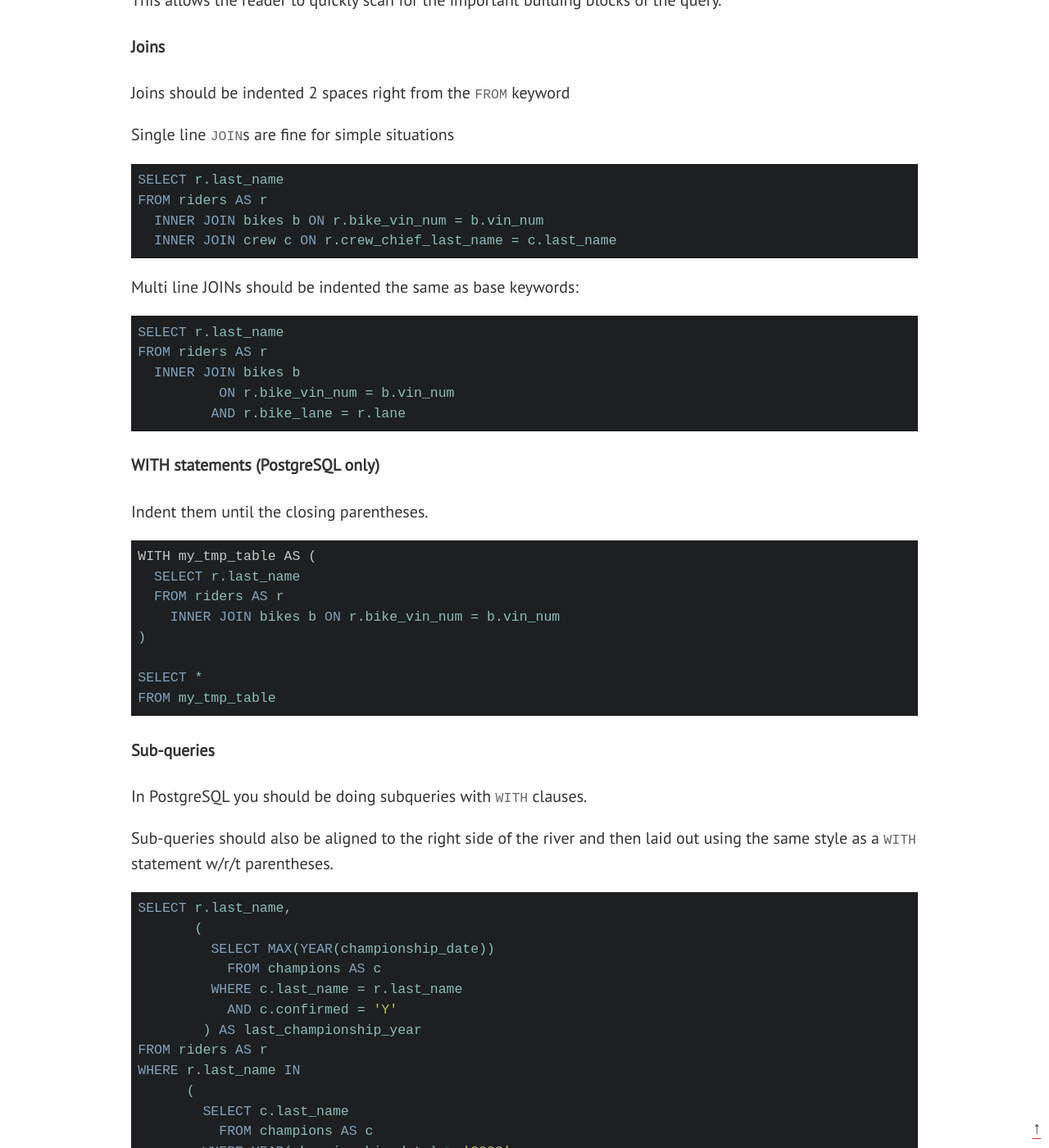
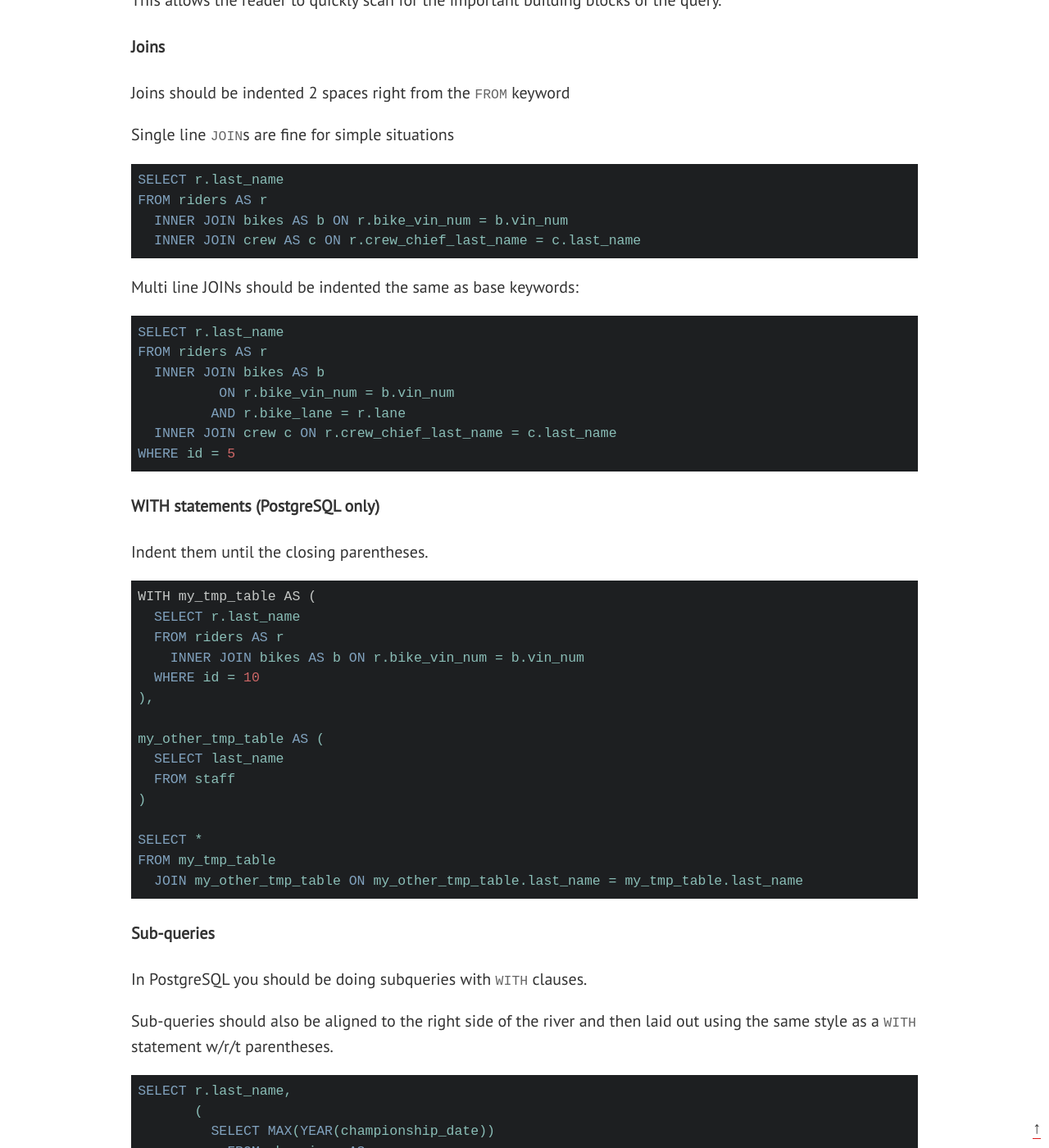
Before and after one commit to treffynnon/sqlstyle.guide, a Jekyll site: the page built from index.md, in a window 1280 px wide and 1400 px high, scrolled down 5869 px. Shown: the whole window at 82% size. Built offline with Jekyll 4.4.1, drawn with Linux system fonts in a browser that asks for light colours; nearby versions of some CDN libraries; some web fonts are replaced; comment, search, counter and statistics services are not loaded; some of the changed text lies outside the part shown.

Commit message:
Better examples, tweak the case statement, redshift keyword link

````diff
--- a/_includes/sqlstyle.guide.md
+++ b/_includes/sqlstyle.guide.md
@@ -228,8 +228,8 @@ Single line `JOIN`s are fine for simple situations
 ```sql
 SELECT r.last_name
 FROM riders AS r
-  INNER JOIN bikes b ON r.bike_vin_num = b.vin_num
-  INNER JOIN crew c ON r.crew_chief_last_name = c.last_name
+  INNER JOIN bikes AS b ON r.bike_vin_num = b.vin_num
+  INNER JOIN crew AS c ON r.crew_chief_last_name = c.last_name
 ```
 
 Multi line JOINs should be indented the same as base keywords:
@@ -237,9 +237,11 @@ Multi line JOINs should be indented the same as base keywords:
 ```sql
 SELECT r.last_name
 FROM riders AS r
-  INNER JOIN bikes b
+  INNER JOIN bikes AS b
           ON r.bike_vin_num = b.vin_num
          AND r.bike_lane = r.lane
+  INNER JOIN crew c ON r.crew_chief_last_name = c.last_name
+WHERE id = 5
 ```
 
 #### WITH statements (PostgreSQL only)
@@ -250,11 +252,18 @@ Indent them until the closing parentheses.
 WITH my_tmp_table AS (
   SELECT r.last_name
   FROM riders AS r
-    INNER JOIN bikes b ON r.bike_vin_num = b.vin_num
+    INNER JOIN bikes AS b ON r.bike_vin_num = b.vin_num
+  WHERE id = 10
+),
+
+my_other_tmp_table AS (
+  SELECT last_name
+  FROM staff
 )
 
 SELECT *
 FROM my_tmp_table
+  JOIN my_other_tmp_table ON my_other_tmp_table.last_name = my_tmp_table.last_name
 ```
 
 #### Sub-queries
@@ -294,12 +303,13 @@ FROM table
 or should have the same left justification, and `WHEN`/`THEN` should be indented the same as the `ELSE`/`value`.
 
 ```sql
-SELECT CASE WHEN x > y AND x < z
-              THEN 'x more than y but less than z'
-            WHEN x > y AND x > z
-              THEN 'x more than y and more than z'
-            ELSE
-              'x and y not related'
+SELECT CASE
+         WHEN x > y AND x < z
+           THEN 'x more than y but less than z'
+         WHEN x > y AND x > z
+           THEN 'x more than y and more than z'
+         ELSE
+           'x and y not related'
        END AS city
 FROM office_locations
 ```
````
Also changed, not shown: other parts of _includes/sqlstyle.guide.md (+2 -2 lines).
